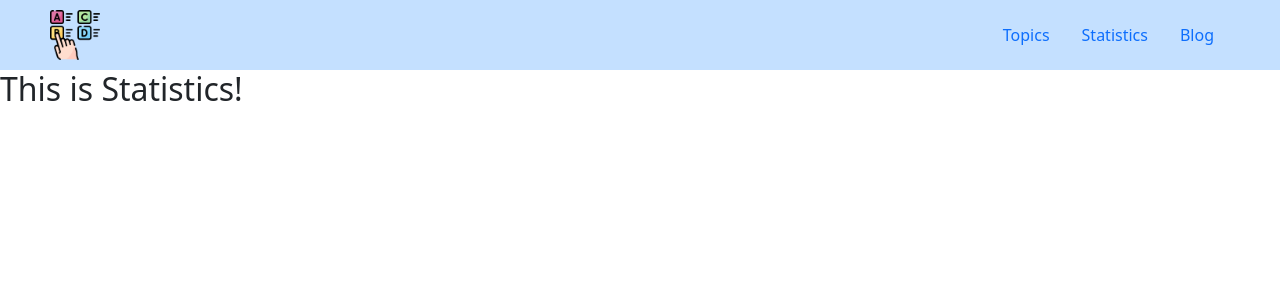
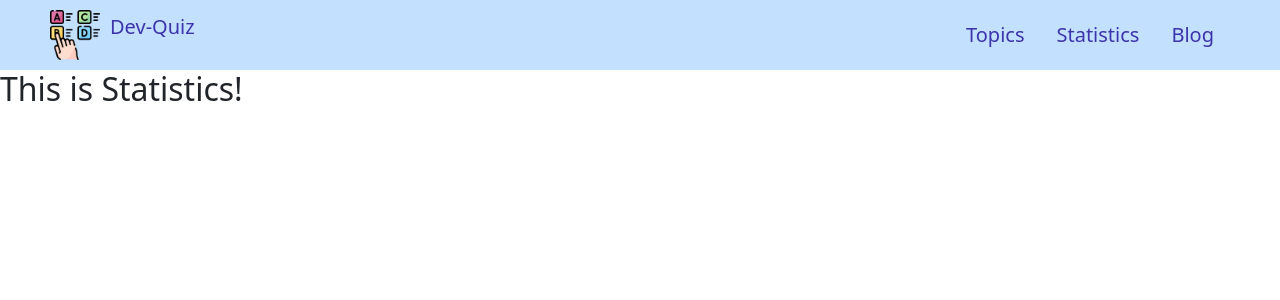
Before and after one commit to Brparthib/dev-quiz, a React (Vite) app: page /statistics in a window 1280 px wide. Shown: the top 300 px of the page. Built offline with nearby package versions, Linux system fonts and the light colour scheme.

Commit message:
logo setup

```diff
--- a/src/components/Header/Header.css
+++ b/src/components/Header/Header.css
@@ -10,3 +10,18 @@
     width: 50px;
     height: 50px;
 }
+
+.header a{
+    color: rgb(60 52 171);
+    font-size: 20px;
+}
+
+.logo a{
+    display: flex;
+    align-items: center;
+    text-decoration: none;
+}
+
+.logo a p{
+    margin-left: 10px;
+}
--- a/src/components/Header/Header.jsx
+++ b/src/components/Header/Header.jsx
@@ -9,6 +9,7 @@ const Header = () => {
       <div className="logo">
         <Link to='/'>
           <img src={logo} alt="" />
+          <p>Dev-Quiz</p>
         </Link>
       </div>
       <nav>
--- a/src/components/Topic/Topic.css
+++ b/src/components/Topic/Topic.css
@@ -1,10 +1,11 @@
 .title{
     padding: 30px 0;
     text-align: center;
+    width: 50%;
+    margin: 0 auto;
 }
 
 .topic{
-    background: rgb(196, 224, 255);
     margin: 0 20px;
 }
 
--- a/src/components/Topics/Topics.jsx
+++ b/src/components/Topics/Topics.jsx
@@ -8,7 +8,8 @@ const Topics = () => {
   return (
     <div>
       <div className="title">
-        <h2>This is Topics!</h2>
+        <h2>Dev-Quiz</h2>
+        <p>Welcome to Dev-Quiz, the ultimate destination to challenge your knowledge and have a blast! Put your thinking cap on and embark on a thrilling journey of quizzes designed to entertain, educate, and engage you.</p>
       </div>
       <div className="topic-container">
         {
```
